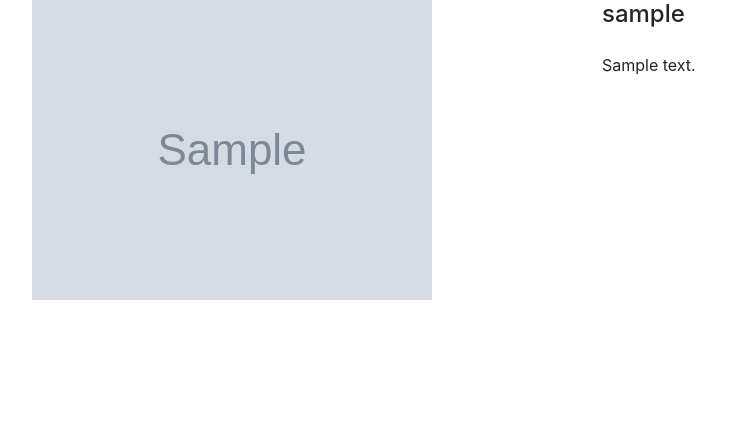
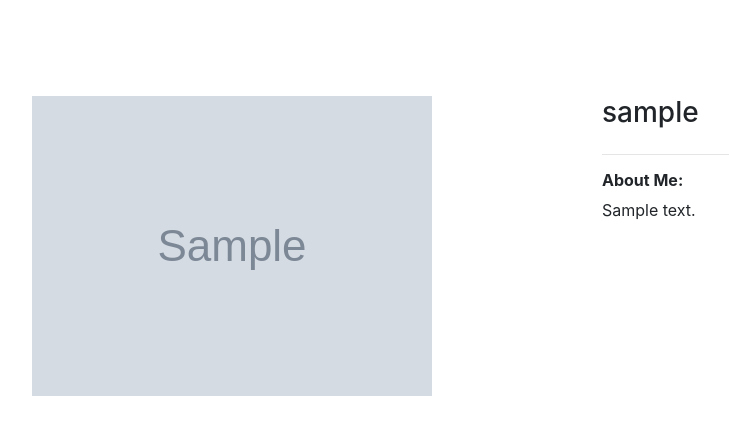
Before and after one commit to bryomajor/web-awards, a Django app: template awards/templates/profile/profile.html in a window 1280 px wide. Shown: the part 62-497 px from the top of the page, without its empty margins (53-782 px from the left). Run offline with Django 3.2, Linux system fonts and the light colour scheme; tables that the repository leaves empty hold one stand-in row (values such as "Sample post"); the template is opened without the code that fills it: values that come from a table or form of the project are taken from there, most other values are stand-ins (such as "Sample title", 1, 10 or a date in 2020); grey boxes marked "Sample" are stand-in pictures; some libraries are stand-ins or nearby versions.

Commit message:
restructure the profile page

```diff
--- a/awards/templates/profile/profile.html
+++ b/awards/templates/profile/profile.html
@@ -3,30 +3,29 @@
 {% load static %}
 
 {% block content %}
-<div class="container">
-    <div class="row">
+<div class="container pt-5">
+    <div class="row mt-5">
         <div class="col-md-6">
             {% if profile_details.photo %}
             <img src="{{profile_details.photo.cdn_url}}" alt="Profile Photo">
             {% else %}
-            <img src="/static/images/avatr.jpg" alt="Avatar">
+            <img src="/static/images/avatar.jpg" alt="Avatar" class="img-thumbnail">
             {% endif %}
         </div>
         <div class="col-md-6">
             <ul class="list-inline">
                 <li class="list-inline-item">
-                    <h4>{{profile.username}}</h4>
+                    <h3>{{profile.username}}</h3>
                 </li>
                 {% if profile.username == user.username %}
                 <li class="list-inline-item">
                     <a href="{% url 'edit_profile' %}" class="btn btn-sm btn-outline-dark">Edit Profile</a>
                 </li>
-                <li class="list-inline-item">
-                    <a data-toggle="modal" data-target="#settings"><i class="fas fa-ellipsis-h"></i></a>
-                </li>
                 {% endif %}
             </ul>
+            <hr>
             <ul class="list-inline">
+                <h6><strong>About Me:</strong></h6>
                 <li class="list-inline-item">
                     {% autoescape on %}
                     {{profile_details.bio| safe}}
```
